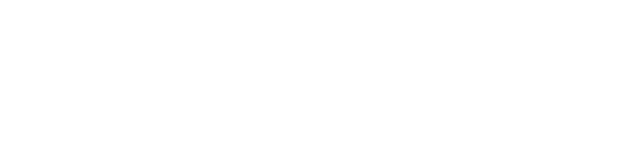
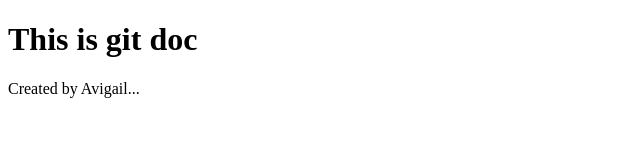
Before and after one commit to af4080/test2, a plain HTML site: page index.html in a window 1280 px wide. Shown: the whole page, without its empty margins (0-640 px from the left). Drawn offline with Linux system fonts and the light colour scheme.

Commit message:
add some text to index.html file

```diff
--- a/index.html
+++ b/index.html
@@ -6,6 +6,7 @@
     <title>Document</title>
 </head>
 <body>
-
+    <h1> This is git doc</h1>
+    <p>Created by Avigail...</p>
 </body>
 </html>
```
Also changed, not shown: starter.txt.
